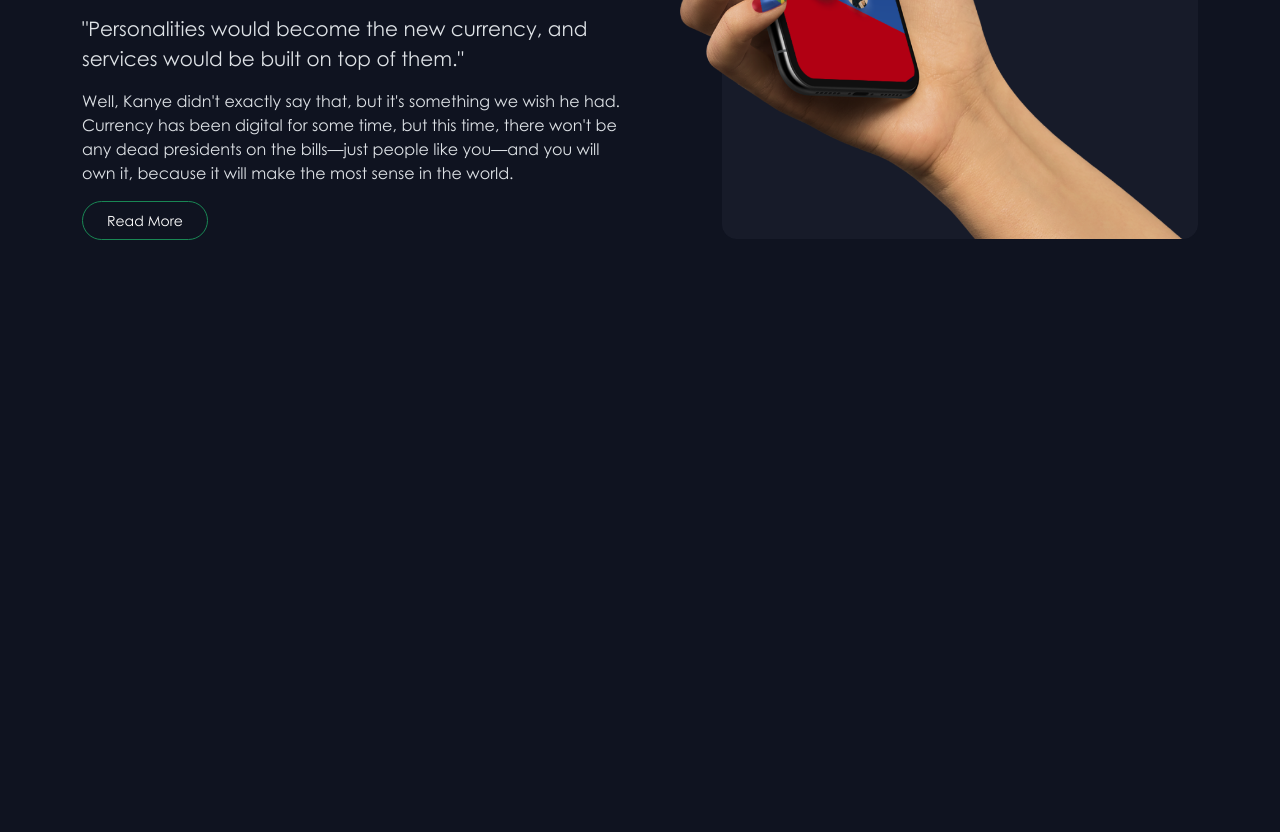
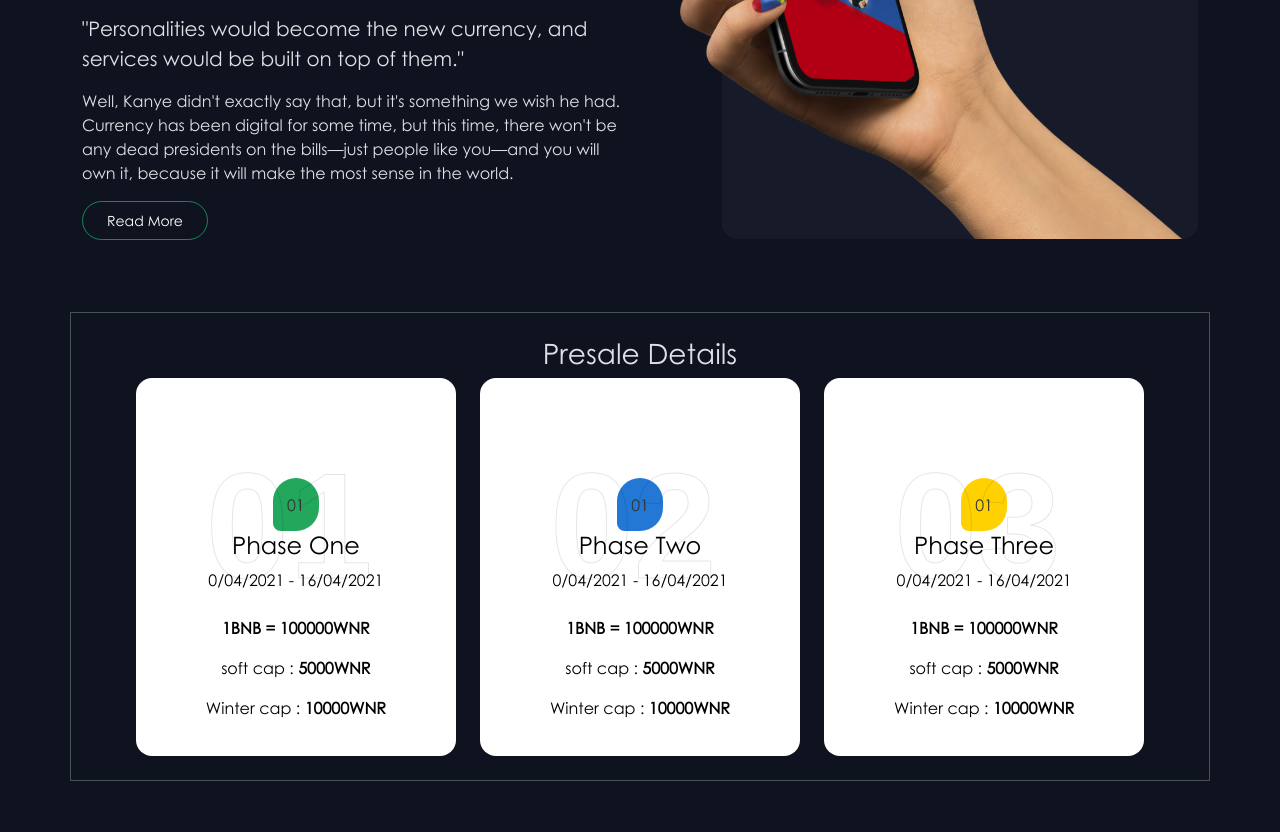
Before and after one commit to raiyanu/tokners, a website built with Vite: page sandbox.html in a window 1280 px wide. Shown: the part 3002-3834 px from the top of the page. Before the commit the page ends 3242 px from the top, so only its background shows below. Built offline with nearby package versions, Linux system fonts and the light colour scheme.

Commit message:
presale details section on progress

```diff
--- a/sandbox.html
+++ b/sandbox.html
@@ -303,7 +303,67 @@
 				/>
 			</div>
 		</section>
-
+		<section class="presale-detail w-100 py-4 my-4 text-center">
+			<div class="wrapper container py-4 my-4 border">
+				<h3>Presale Details</h3>
+				<div
+					id="presaleCarousel"
+					class="carousel slide text-black d-flex align-items-center justify-content-center gap-4"
+				>
+					<div
+						class="presale-detail-card bg-white rounded rounded-4 d-inline-block rounded rounded-4 position-relative"
+					>
+						<span style="--accent-color: #22a75d" class="diode">01</span>
+						<h1
+							style="--accent-color: #22a75d"
+							class="fly-lower-text position-absolute display-1"
+						>
+							01
+						</h1>
+						<h4>Phase One</h4>
+						<span class="date"> 0/04/2021 - 16/04/2021</span>
+						<br /><br />
+						<p><strong>1BNB = 100000WNR</strong></p>
+						<p>soft cap : <strong>5000WNR</strong></p>
+						<p>Winter cap : <strong>10000WNR</strong></p>
+					</div>
+					<div
+						class="presale-detail-card bg-white rounded rounded-4 d-inline-block rounded rounded-4 position-relative"
+					>
+						<span style="--accent-color: #2278d4" class="diode">01</span>
+						<h1
+							style="--accent-color: #2278d4"
+							class="fly-lower-text position-absolute display-1"
+						>
+							02
+						</h1>
+						<h4>Phase Two</h4>
+						<span class="date"> 0/04/2021 - 16/04/2021</span>
+						<br /><br />
+						<p><strong>1BNB = 100000WNR</strong></p>
+						<p>soft cap : <strong>5000WNR</strong></p>
+						<p>Winter cap : <strong>10000WNR</strong></p>
+					</div>
+					<div
+						class="presale-detail-card bg-white rounded rounded-4 d-inline-block rounded rounded-4 position-relative"
+					>
+						<span style="--accent-color: #ffd100" class="diode">01</span>
+						<h1
+							style="--accent-color: #ffd100"
+							class="fly-lower-text position-absolute display-1"
+						>
+							03
+						</h1>
+						<h4>Phase Three</h4>
+						<span class="date"> 0/04/2021 - 16/04/2021</span>
+						<br /><br />
+						<p><strong>1BNB = 100000WNR</strong></p>
+						<p>soft cap : <strong>5000WNR</strong></p>
+						<p>Winter cap : <strong>10000WNR</strong></p>
+					</div>
+				</div>
+			</div>
+		</section>
 		<script
 			src="https://cdn.jsdelivr.net/npm/bootstrap@5.3.3/dist/js/bootstrap.bundle.min.js"
 			integrity="sha384-YvpcrYf0tY3lHB60NNkmXc5s9fDVZLESaAA55NDzOxhy9GkcIdslK1eN7N6jIeHz"
--- a/src/scss/style.scss
+++ b/src/scss/style.scss
@@ -174,3 +174,32 @@
 .collapsing {
 	height: 400px !important;
 }
+
+.diode {
+	position: relative;
+	& + * {
+		translate: 0 8px;
+	}
+	display: inline-block;
+	$radius-distance: 100px;
+	border-top-left-radius: $radius-distance;
+	border-top-right-radius: $radius-distance;
+	border-bottom-right-radius: $radius-distance;
+	border-bottom-left-radius: $radius-distance / 3;
+	padding: 0.9rem;
+	color: #333;
+	background-color: var(--accent-color);
+}
+
+.presale-detail-card {
+	padding: 100px 70px 20px 70px;
+}
+
+.fly-lower-text {
+	color: transparent;
+	-webkit-text-stroke: 1px rgba(0, 0, 0, 0.1);
+	font-size: 150px;
+	top: 50px;
+	font-weight: 700;
+	font-family: sans-serif;
+}
```
Also changed, not shown: index.html (+1 -0 lines), src/css/style.css, 1 other file.
